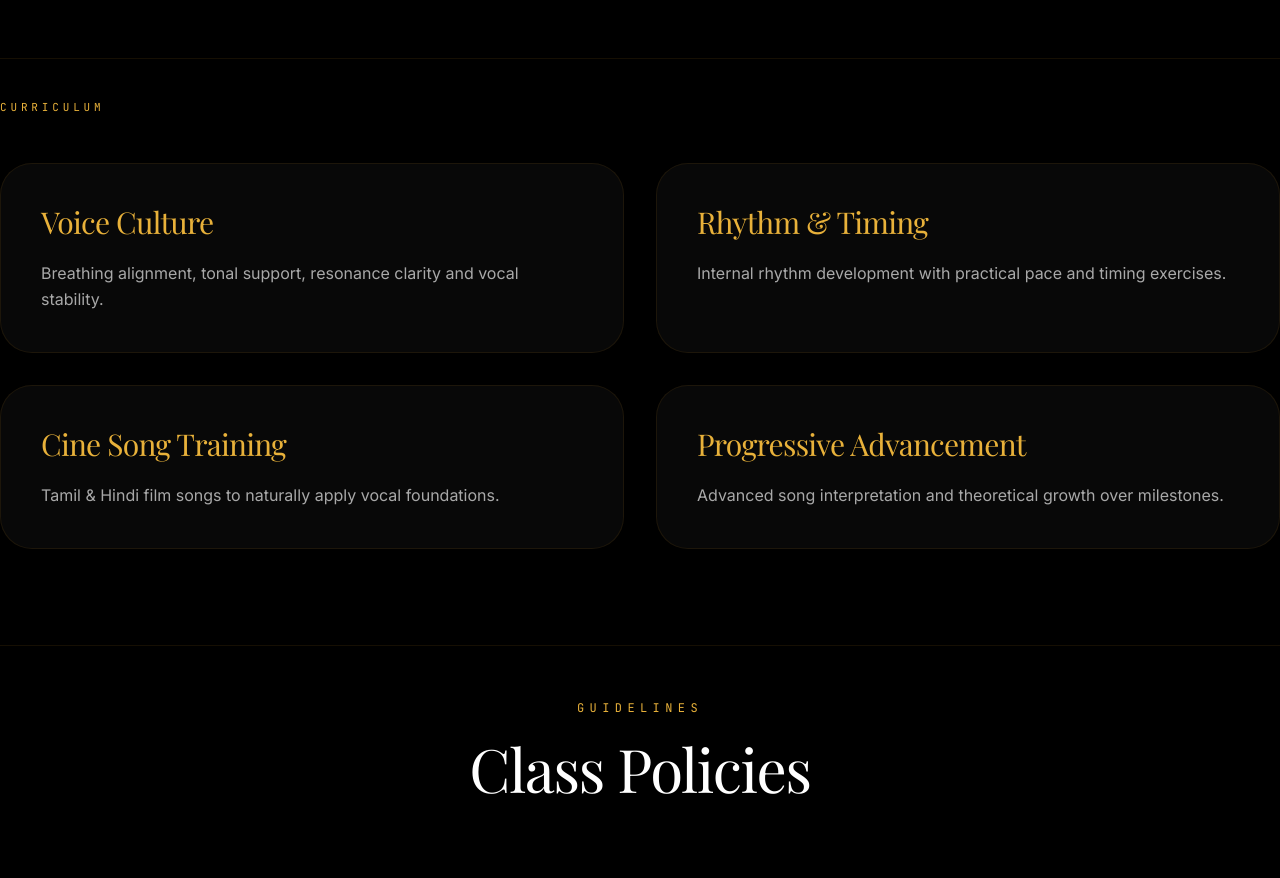
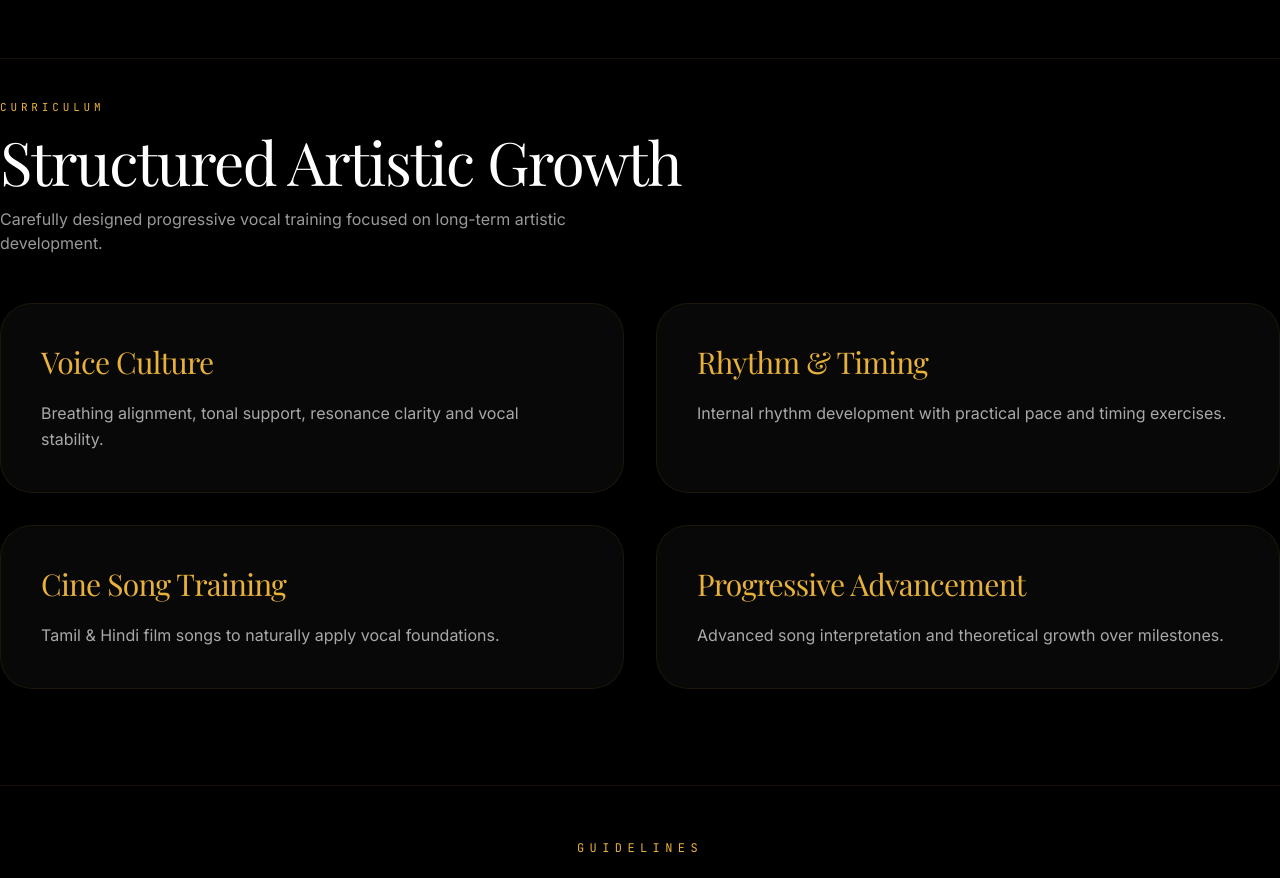
Before and after one commit to assmitha2004/ASM-academy, a React (Vite) app in the folder client/: page /classes in a window 1280 px wide. Shown: the part 1820-2698 px from the top of the page. Built offline with nearby package versions, Linux system fonts and the light colour scheme; no server answers; a web font is replaced by a local one.

Commit message:
Update ClassesPage.jsx

```diff
--- a/client/src/pages/ClassesPage.jsx
+++ b/client/src/pages/ClassesPage.jsx
@@ -609,6 +609,33 @@ p-3 lg:p-5
   >
     Curriculum
   </span>
+
+  <h2
+    className="
+      mt-4
+      text-3xl
+      sm:text-4xl
+      md:text-6xl
+      font-display
+      leading-tight
+    "
+  >
+    Structured Artistic Growth
+  </h2>
+
+  <p
+    className="
+      mt-4
+      text-sm
+      sm:text-base
+      text-white/60
+      leading-relaxed
+      max-w-xl
+    "
+  >
+    Carefully designed progressive vocal training focused on long-term artistic development.
+  </p>
+
 </div>
 
     {/* CARDS */}
```
